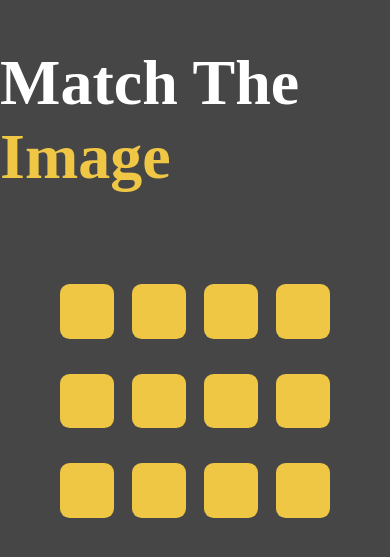
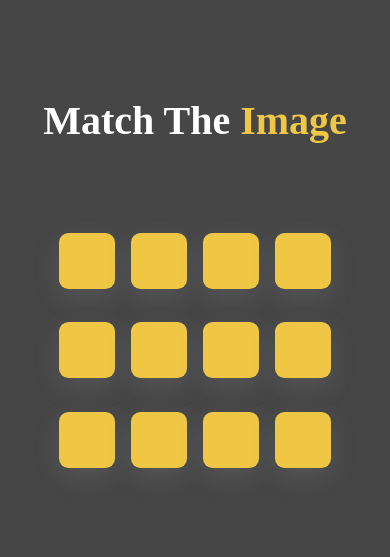
Before and after one commit to Ashishtandi2003/memory_shuffle_game, a plain HTML site: page index.html in a window 390 px wide. Shown: the part 135-692 px from the top of the page. Drawn offline with Linux system fonts and the light colour scheme.

Commit message:
responsiveness problem fixed

```diff
--- a/style.css
+++ b/style.css
@@ -74,14 +74,14 @@ body {
 .front-card {
   background: var(--border-color);
   box-shadow: rgba(149, 157, 165, 0.2) 0px 8px 24px;
-  padding: 2rem;
+  /* padding: 2rem; */
 }
 
 .back-card {
   transform: rotateY(180deg);
   /* background-color: #6589F9; */
   box-shadow: rgba(149, 157, 165, 0.2) 0px 8px 24px;
-  padding: 2rem;
+  /* padding: 2rem; */
 }
 
 .card-selected {
@@ -114,23 +114,23 @@ span {
     height: 30%;
   }
   .card {
-    display: flex;
+    /* display: flex;
     justify-content: center;
-    align-items: center;
+    align-items: center; */
     /* flex-wrap: wrap; */
     position: relative;
-    transition: all 0.3s linear;
+    transition: all 0.2s linear;
     transform-style: preserve-3d;
-    overflow: hidden;
+    /* overflow: hidden; */
     /* background-color: var(--bg-card); */
   }
 
   .card,
   .front-card,
   .back-card {
-    width: 14vw;
-    height: 14vw;
-    gap: 2rem;
+    width: 3.5rem;
+    height: 3.5rem;
+    /* gap: 2rem; */
     border-radius: 0.6rem;
   }
 
@@ -143,10 +143,12 @@ span {
   .front-card {
     background: var(--border-color);
     box-shadow: rgba(149, 157, 165, 0.2) 0px 8px 24px;
-    padding: 2rem;
+    /* padding: 2rem; */
   }
 
   .back-card {
+    /* position: absolute;
+    backface-visibility: hidden; */
     transform: rotateY(180deg);
     /* background-color: #6589F9; */
     box-shadow: rgba(149, 157, 165, 0.2) 0px 8px 24px;
@@ -160,4 +162,14 @@ span {
   .card-match .front-card {
     background-color: var(--bg-card);
   }
+
+  h1 {
+    color: white;
+    /* font-family: "Lexend Deca Light"; */
+    font-size: 2.5rem;
+  }
+
+  span {
+    color: var(--border-color);
+  }
 }
```
